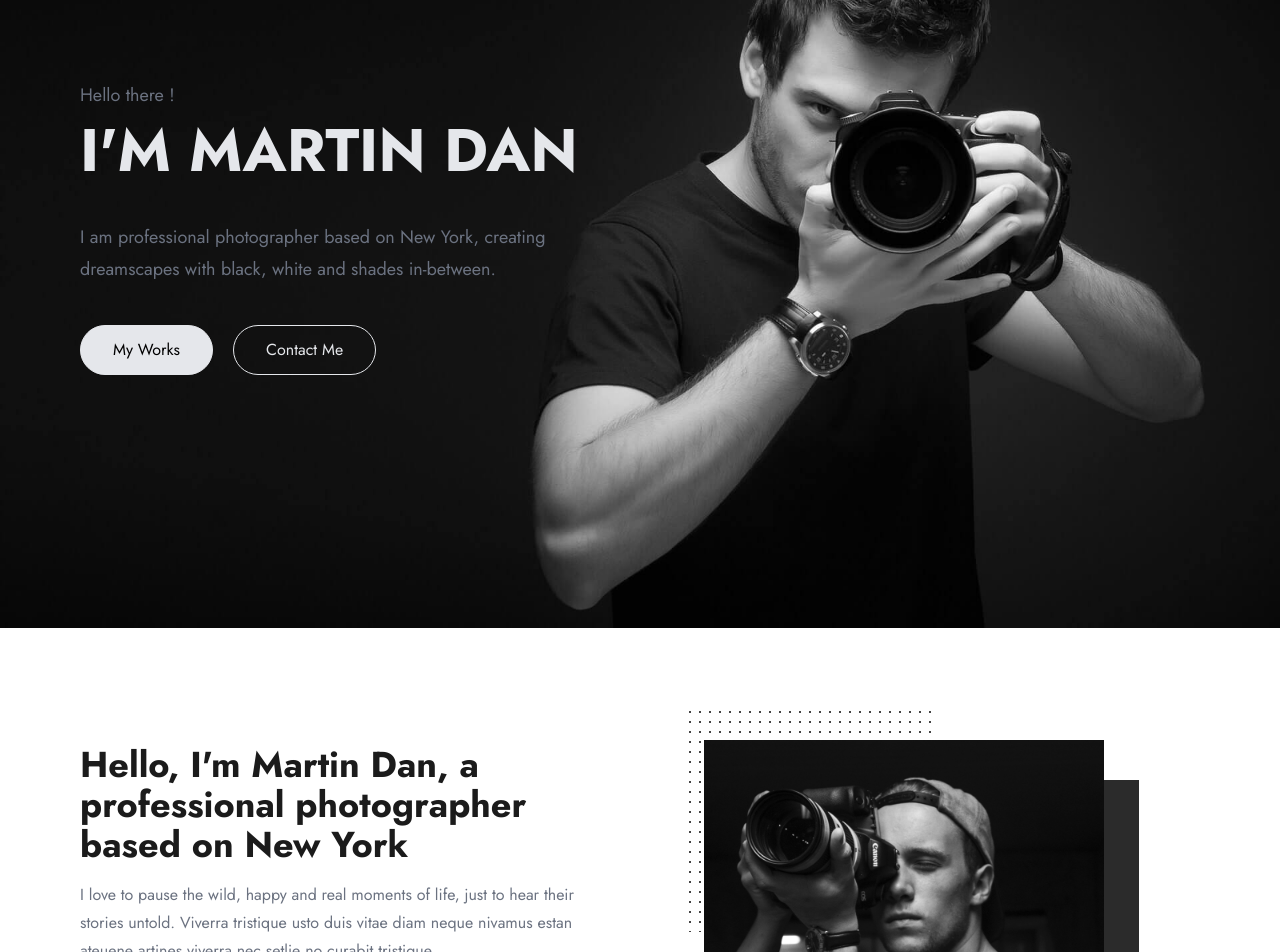
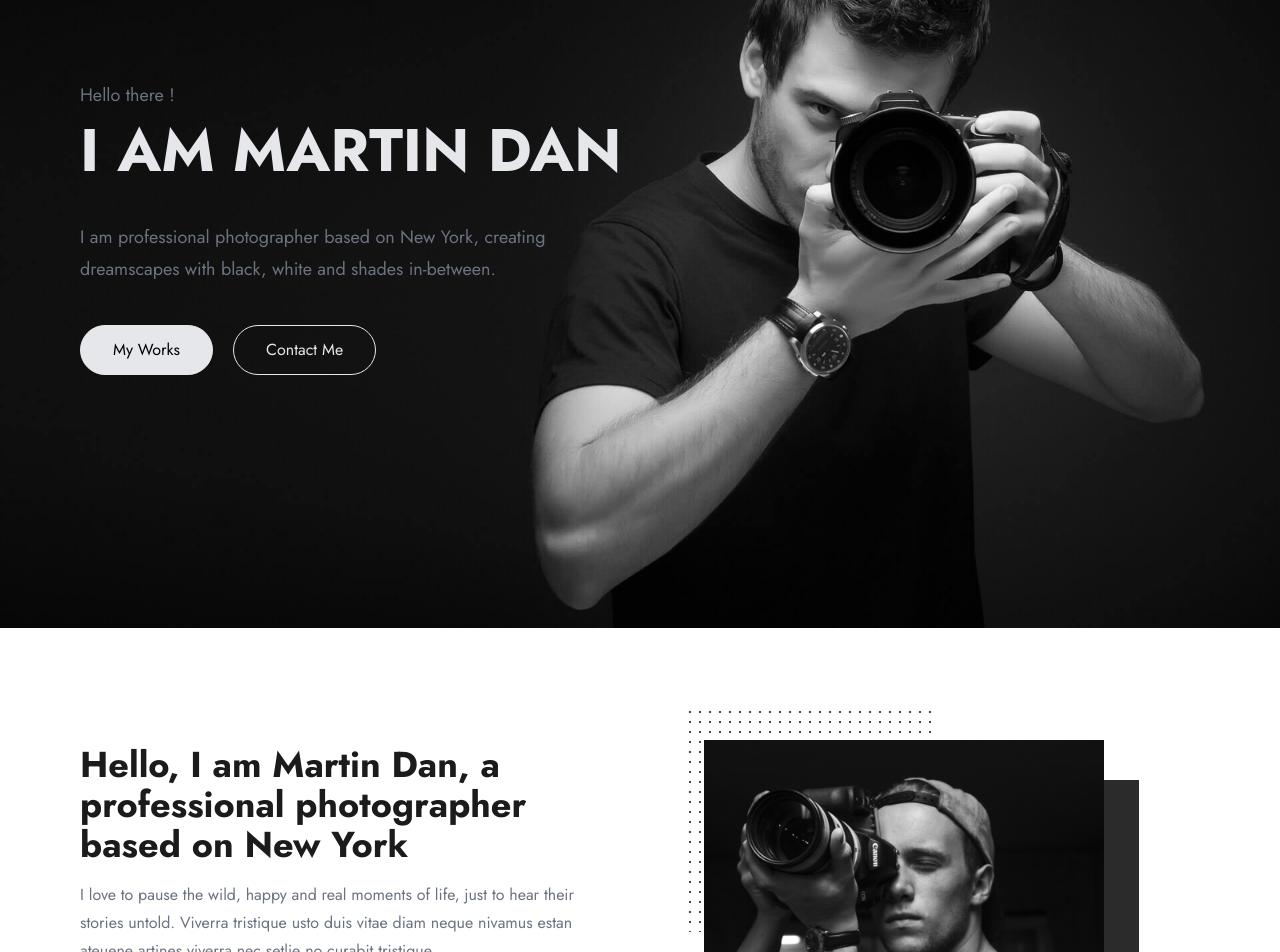
Before and after one commit to josesantanaweb/photographer, a Next.js app: page / in a window 1280 px wide. Shown: the part 320-1272 px from the top of the page. Built offline with nearby package versions, Linux system fonts and the light colour scheme.

Commit message:
fix: lint error

```diff
--- a/components/about/index.tsx
+++ b/components/about/index.tsx
@@ -12,7 +12,7 @@ const About = () => {
       <div className="container grid items-center justify-center grid-cols-2 gap-32 px-20">
         <div>
           <h2 className="mb-4 text-4xl font-bold leading-10 text-primary">
-            Hello, I'm Martin Dan, a professional photographer based on New York
+            Hello, I am Martin Dan, a professional photographer based on New York
           </h2>
           <p className="mb-4 leading-7 text-gray-500">
             I love to pause the wild, happy and real moments of life, just to
--- a/components/header/index.tsx
+++ b/components/header/index.tsx
@@ -8,7 +8,7 @@ const Header = () => {
         <div>
           <p className="mb-3 text-lg text-gray-500">Hello there !</p>
           <h1 className="mb-10 text-6xl font-bold text-gray-200 uppercase">
-            I'm Martin Dan
+            I am Martin Dan
           </h1>
           <p className="mb-10 text-lg leading-8 text-gray-500">
             I am professional photographer based on New York, creating
```
